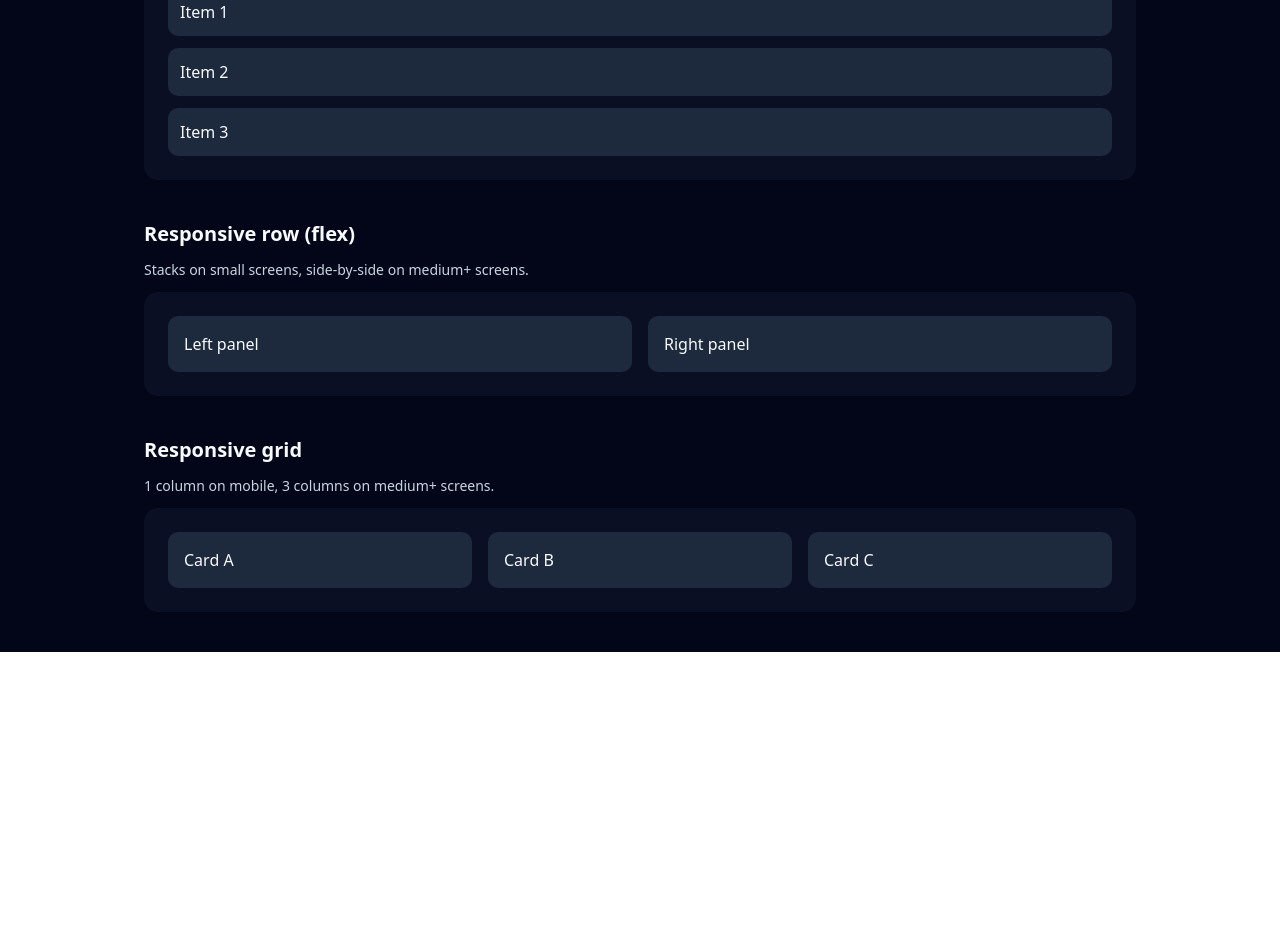
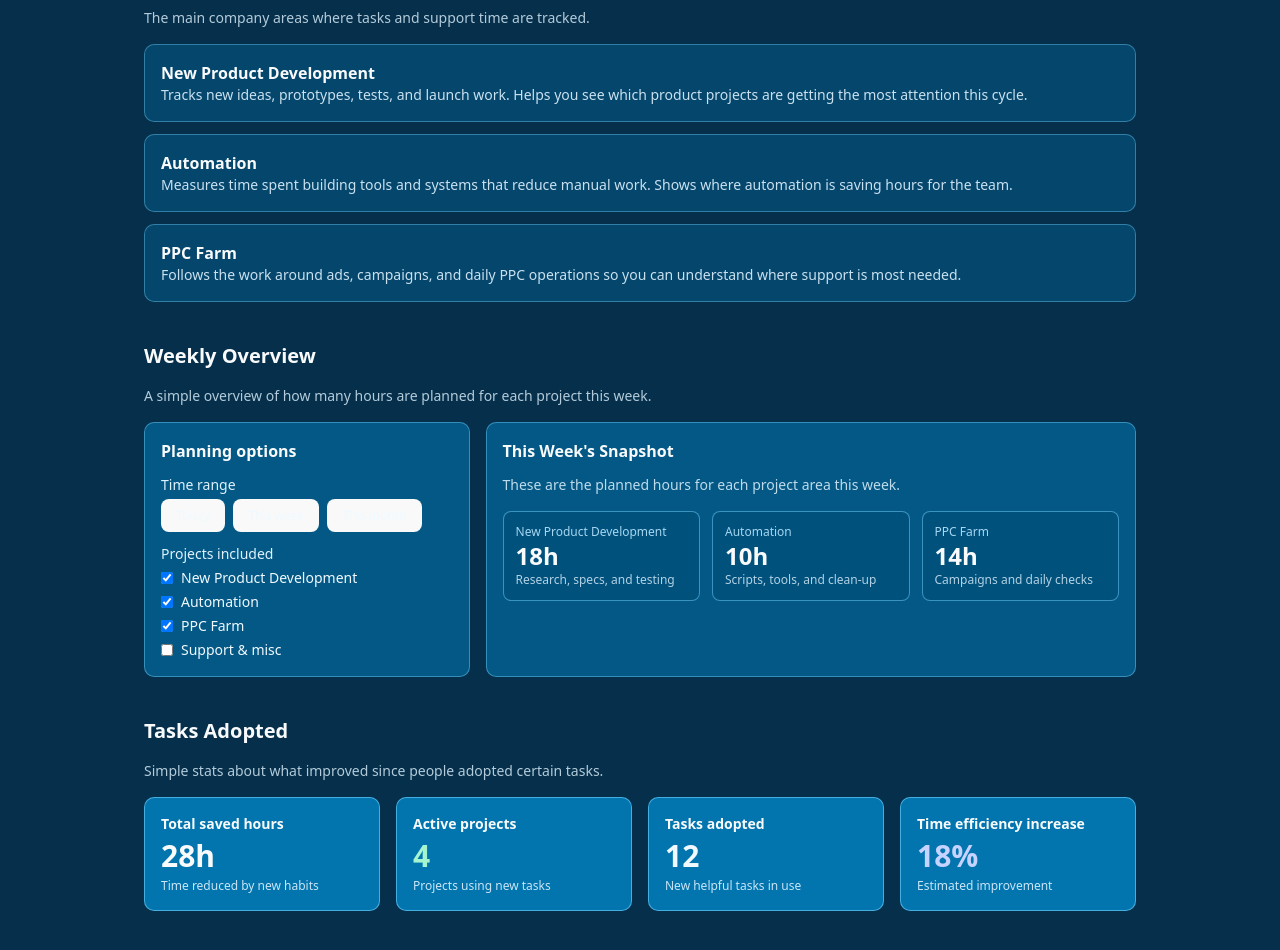
Before and after one commit to ascalixto/jls-academy-test-anasofia, a React (Vite) app in the folder jls-stack-sandbox/: page / in a window 1280 px wide. Shown: the part 240-1190 px from the top of the page. Before the commit the page ends 892 px from the top, so only its background shows below. Built offline with nearby package versions, Linux system fonts and the light colour scheme.

Commit message:
feat: customize Tailwind layout sandbox

```diff
--- a/jls-stack-sandbox/src/components/layout/LayoutSandbox.tsx
+++ b/jls-stack-sandbox/src/components/layout/LayoutSandbox.tsx
@@ -1,56 +1,170 @@
+import React from "react"
+
 export function LayoutSandbox() {
   return (
-    <div className="min-h-screen bg-slate-950 text-slate-50 py-10">
-      <div className="max-w-5xl mx-auto space-y-10 px-4">
-        {/* Section 1: Page Title */}
-        <section className="space-y-2">
-          <h1 className="text-3xl font-bold tracking-tight">
-            Tailwind Layout Sandbox
-          </h1>
-          <p className="text-sm text-slate-300">
-            Week 2 – Day 1a: Practicing spacing, flex, grid, and responsive utilities.
+    <main className="min-h-screen bg-sky-950 text-slate-50">
+      <div className="mx-auto max-w-5xl px-4 py-10 space-y-10">
+        {/* Page header */}
+        <header className="space-y-2 rounded-xl bg-sky-900 px-6 py-5 shadow-sm">
+          <h1 className="text-2xl font-bold">Adopt a Task</h1>
+          <p className="text-sm text-sky-100/80">
+            Metrics showing how many activities and projects improved after someone adopted a task from another department.
           </p>
-        </section>
+        </header>
 
-        {/* Section 2: Vertical Stack */}
-        <section className="space-y-3">
-          <h2 className="text-xl font-semibold">Vertical stack (space-y)</h2>
-          <div className="bg-slate-900/60 rounded-xl p-6 space-y-3">
-            <div className="bg-slate-800 rounded-lg p-3">Item 1</div>
-            <div className="bg-slate-800 rounded-lg p-3">Item 2</div>
-            <div className="bg-slate-800 rounded-lg p-3">Item 3</div>
-          </div>
-        </section>
+        {/* Section 1 – Work Areas (Vertical Stack) */}
+        <section className="space-y-4">
+          <h2 className="text-xl font-semibold">Work Areas</h2>
+          <p className="text-sm text-sky-100/80">
+            The main company areas where tasks and support time are tracked.
+          </p>
 
-        {/* Section 3: Responsive Flex Row */}
-        <section className="space-y-3">
-          <h2 className="text-xl font-semibold">Responsive row (flex)</h2>
-          <p className="text-sm text-slate-300">
-            Stacks on small screens, side-by-side on medium+ screens.
-          </p>
-          <div className="bg-slate-900/60 rounded-xl p-6 flex flex-col md:flex-row gap-4">
-            <div className="flex-1 bg-slate-800 rounded-lg p-4">
-              Left panel
+          <div className="space-y-3">
+            <div className="rounded-lg border border-sky-300/40 bg-sky-500/20 p-4">
+              <h3 className="text-base font-semibold">New Product Development</h3>
+              <p className="text-sm text-sky-100/90">
+                Tracks new ideas, prototypes, tests, and launch work. Helps you see
+                which product projects are getting the most attention this cycle.
+              </p>
             </div>
-            <div className="flex-1 bg-slate-800 rounded-lg p-4">
-              Right panel
+
+            <div className="rounded-lg border border-sky-300/40 bg-sky-500/20 p-4">
+              <h3 className="text-base font-semibold">Automation</h3>
+              <p className="text-sm text-sky-100/90">
+                Measures time spent building tools and systems that reduce manual work.
+                Shows where automation is saving hours for the team.
+              </p>
+            </div>
+
+            <div className="rounded-lg border border-sky-300/40 bg-sky-500/20 p-4">
+              <h3 className="text-base font-semibold">PPC Farm</h3>
+              <p className="text-sm text-sky-100/90">
+                Follows the work around ads, campaigns, and daily PPC operations so
+                you can understand where support is most needed.
+              </p>
             </div>
           </div>
         </section>
 
-        {/* Section 4: Responsive Grid */}
-        <section className="space-y-3">
-          <h2 className="text-xl font-semibold">Responsive grid</h2>
-          <p className="text-sm text-slate-300">
-            1 column on mobile, 3 columns on medium+ screens.
+        {/* Section 2 – Weekly Overview (Responsive Flex Row) */}
+        <section className="space-y-4">
+          <h2 className="text-xl font-semibold">Weekly Overview</h2>
+          <p className="text-sm text-sky-100/80">
+            A simple overview of how many hours are planned for each project this week.
           </p>
-          <div className="bg-slate-900/60 rounded-xl p-6 grid grid-cols-1 md:grid-cols-3 gap-4">
-            <div className="bg-slate-800 rounded-lg p-4">Card A</div>
-            <div className="bg-slate-800 rounded-lg p-4">Card B</div>
-            <div className="bg-slate-800 rounded-lg p-4">Card C</div>
+
+          <div className="flex flex-col gap-4 md:flex-row md:items-stretch">
+            {/* Sidebar */}
+            <aside className="rounded-lg border border-sky-300/45 bg-sky-500/35 p-4 md:basis-1/3">
+              <h3 className="mb-3 text-base font-semibold">Planning options</h3>
+
+              <div className="space-y-3 text-sm text-sky-50">
+                <div className="space-y-1">
+                  <p className="font-medium text-sky-100">Time range</p>
+                  <div className="flex gap-2 overflow-x-auto whitespace-nowrap text-xs">
+                    <button className="rounded-full border border-sky-300/50 bg-sky-900/40 px-3 py-1">
+                      Today
+                    </button>
+                    <button className="rounded-full border border-sky-100 bg-sky-50/10 px-3 py-1 font-semibold">
+                      This week
+                    </button>
+                    <button className="rounded-full border border-sky-300/50 bg-sky-900/40 px-3 py-1">
+                      This month
+                    </button>
+                  </div>
+                </div>
+
+                <div className="space-y-1">
+                  <p className="font-medium text-sky-100">Projects included</p>
+                  <label className="flex items-center gap-2">
+                    <input type="checkbox" className="h-3 w-3" defaultChecked />
+                    <span>New Product Development</span>
+                  </label>
+                  <label className="flex items-center gap-2">
+                    <input type="checkbox" className="h-3 w-3" defaultChecked />
+                    <span>Automation</span>
+                  </label>
+                  <label className="flex items-center gap-2">
+                    <input type="checkbox" className="h-3 w-3" defaultChecked />
+                    <span>PPC Farm</span>
+                  </label>
+                  <label className="flex items-center gap-2">
+                    <input type="checkbox" className="h-3 w-3" />
+                    <span>Support & misc</span>
+                  </label>
+                </div>
+              </div>
+            </aside>
+
+            {/* Main content */}
+            <section className="rounded-lg border border-sky-300/45 bg-sky-500/35 p-4 md:basis-2/3">
+              <h3 className="mb-3 text-base font-semibold">This Week&apos;s Snapshot</h3>
+              <p className="mb-4 text-sm text-sky-100/85">
+                These are the planned hours for each project area this week.
+              </p>
+
+              <div className="grid gap-3 sm:grid-cols-3">
+                <div className="rounded-md border border-sky-300/50 bg-sky-900/40 p-3">
+                  <p className="text-xs text-sky-200/90">New Product Development</p>
+                  <p className="text-2xl font-semibold">18h</p>
+                  <p className="text-xs text-sky-100/80">Research, specs, and testing</p>
+                </div>
+
+                <div className="rounded-md border border-sky-300/50 bg-sky-900/40 p-3">
+                  <p className="text-xs text-sky-200/90">Automation</p>
+                  <p className="text-2xl font-semibold">10h</p>
+                  <p className="text-xs text-sky-100/80">Scripts, tools, and clean-up</p>
+                </div>
+
+                <div className="rounded-md border border-sky-300/50 bg-sky-900/40 p-3">
+                  <p className="text-xs text-sky-200/90">PPC Farm</p>
+                  <p className="text-2xl font-semibold">14h</p>
+                  <p className="text-xs text-sky-100/80">Campaigns and daily checks</p>
+                </div>
+              </div>
+            </section>
           </div>
         </section>
+
+       {/* Section 3 – Tasks Adopted (Responsive Grid) */}
+<section className="space-y-4">
+  <h2 className="text-xl font-semibold">Tasks Adopted</h2>
+  <p className="text-sm text-sky-100/80">
+    Simple stats about what improved since people adopted certain tasks.
+  </p>
+
+  <div className="grid grid-cols-1 gap-4 sm:grid-cols-2 lg:grid-cols-4">
+    {/* Card 1 */}
+    <div className="rounded-lg border border-sky-300/60 bg-sky-500/60 p-4">
+      <h3 className="text-sm font-semibold">Total saved hours</h3>
+      <p className="mt-1 text-3xl font-bold">28h</p>
+      <p className="mt-1 text-xs text-sky-100/90">Time reduced by new habits</p>
+    </div>
+
+    {/* Card 2 */}
+    <div className="rounded-lg border border-sky-300/60 bg-sky-500/60 p-4">
+      <h3 className="text-sm font-semibold">Active projects</h3>
+      <p className="mt-1 text-3xl font-bold text-emerald-200">4</p>
+      <p className="mt-1 text-xs text-sky-100/90">Projects using new tasks</p>
+    </div>
+
+    {/* Card 3 */}
+    <div className="rounded-lg border border-sky-300/60 bg-sky-500/60 p-4">
+      <h3 className="text-sm font-semibold">Tasks adopted</h3>
+      <p className="mt-1 text-3xl font-bold text-sky-50">12</p>
+      <p className="mt-1 text-xs text-sky-100/90">New helpful tasks in use</p>
+    </div>
+
+    {/* Card 4 */}
+    <div className="rounded-lg border border-sky-300/60 bg-sky-500/60 p-4">
+      <h3 className="text-sm font-semibold">Time efficiency increase</h3>
+      <p className="mt-1 text-3xl font-bold text-indigo-200">18%</p>
+      <p className="mt-1 text-xs text-sky-100/90">Estimated improvement</p>
+    </div>
+  </div>
+</section>
+
       </div>
-    </div>
+    </main>
   )
 }
```
